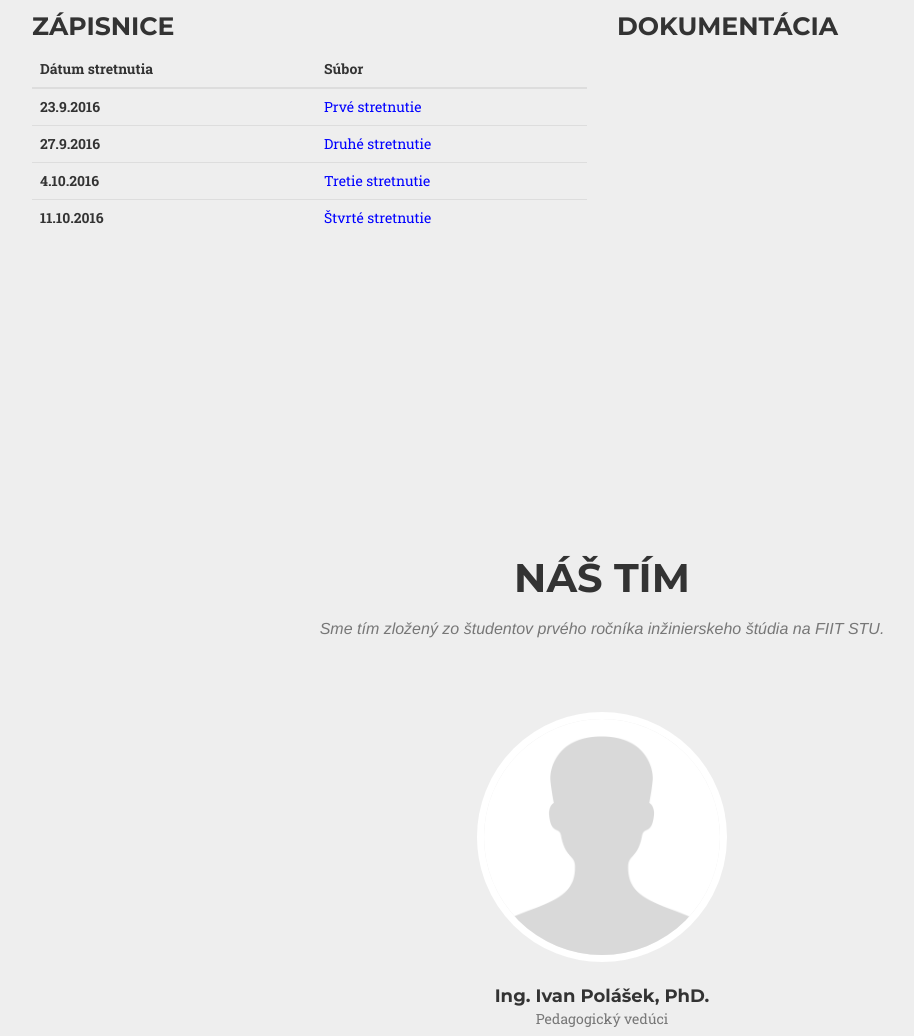
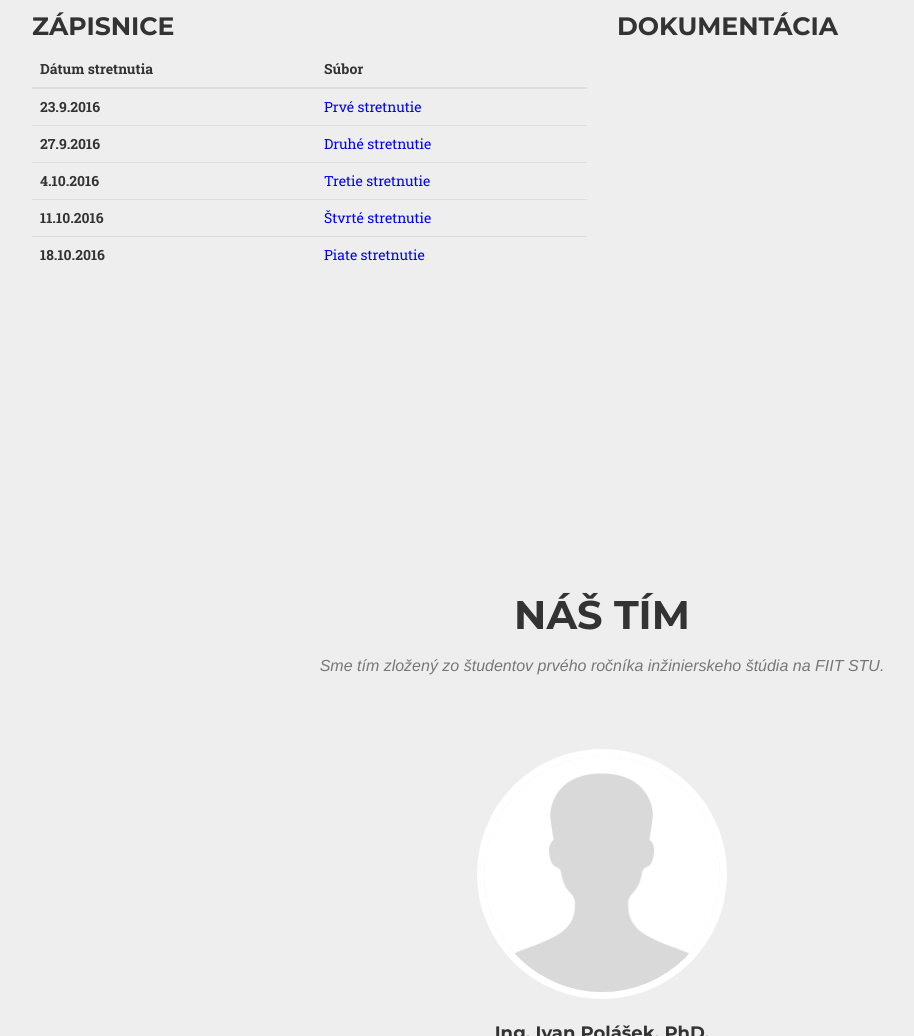
Before and after one commit to next-dimension-team/next-dimension-team.github.io, a website: page index.html in a window 1280 px wide. Shown: the part 1917-2953 px from the top of the page, without its empty margins (38-952 px from the left). Drawn offline with nearby package versions, Linux system fonts and the light colour scheme; a web font is replaced by a local one.

Commit message:
Pridanie zapisnice_5

```diff
--- a/index.html
+++ b/index.html
@@ -132,6 +132,10 @@
  						<tr>
                         <th scope="row">11.10.2016</th>
                         <td><a href="documents/zapisnica_4.pdf" style="color:blue">Štvrté stretnutie</a></td>
+                      </tr>
+                      <tr>
+                        <th scope="row">18.10.2016</th>
+                        <td><a href="documents/zapisnica_5.pdf" style="color:blue">Piate stretnutie</a></td>
                       </tr>
                     </tbody>
                     </table>
```
